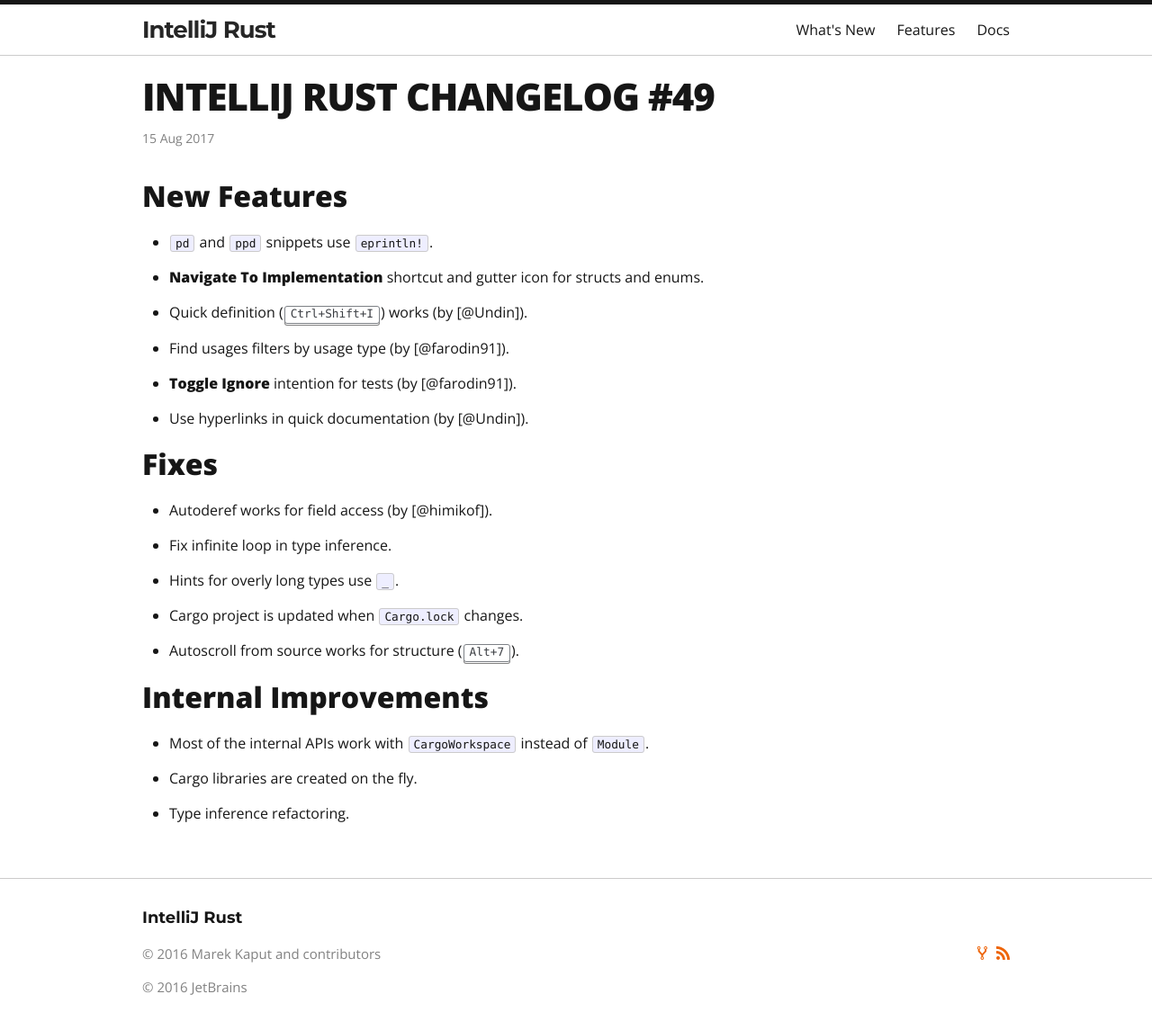
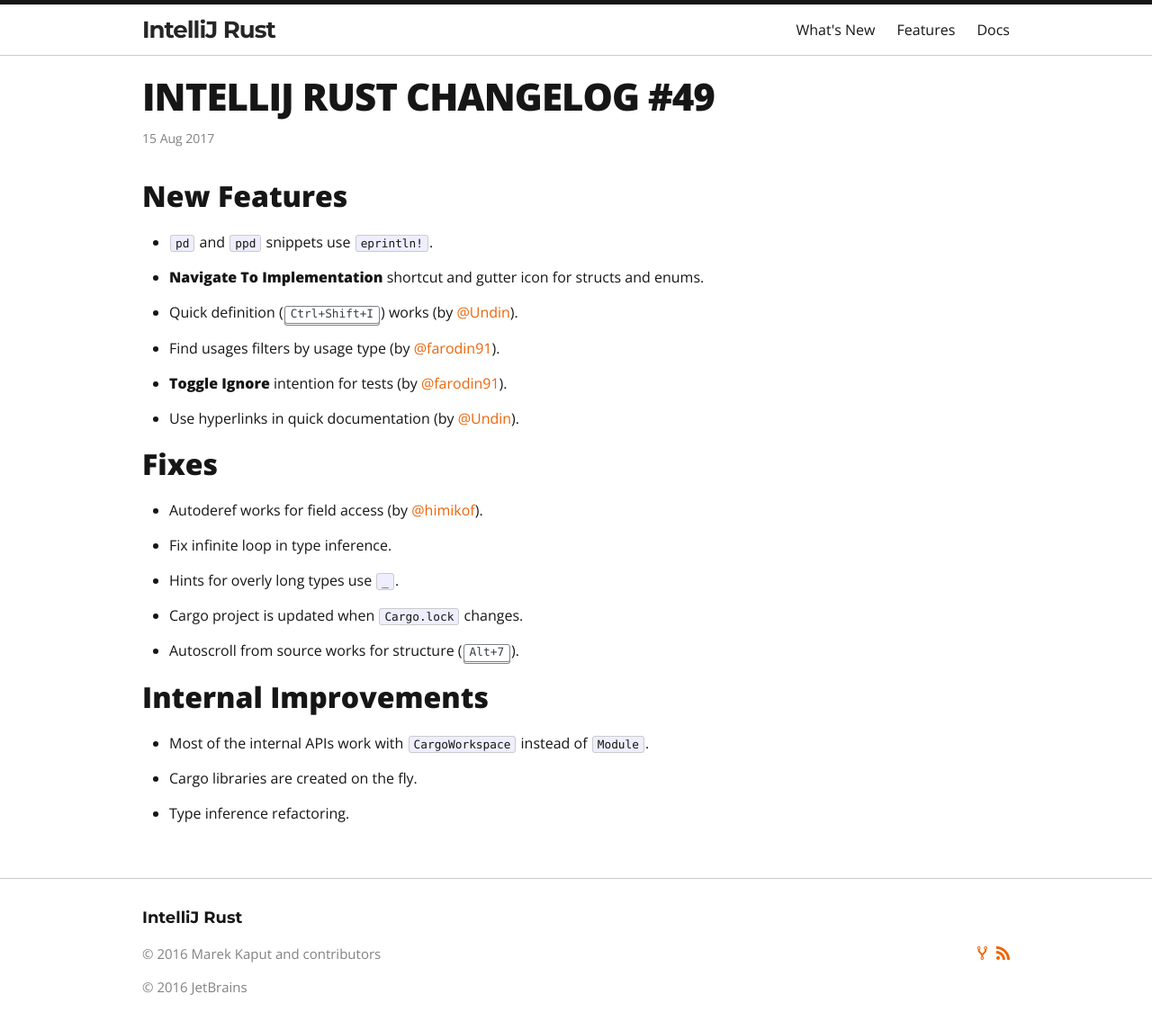
Before and after one commit to intellij-rust/intellij-rust.github.io, a Jekyll site: the page built from _posts/2017-08-15-changelog-49.markdown, in a window 1280 px wide and 1169 px high. Shown: the top 1145 px of the window at 90% size. Built offline with Jekyll 4.4.1, drawn with Linux system fonts in a browser that asks for light colours; nearby versions of some CDN libraries; some web fonts are replaced; some of the changed lines change nothing that is shown.

Commit message:
fix links

```diff
--- a/_posts/2017-08-15-changelog-49.markdown
+++ b/_posts/2017-08-15-changelog-49.markdown
@@ -42,3 +42,9 @@
 * Cargo libraries are created on the fly.
 
 * Type inference refactoring.
+
+
+
+[@Undin]: https://github.com/Undin
+[@farodin91]: https://github.com/farodin91
+[@himikof]: https://github.com/himikof
```
